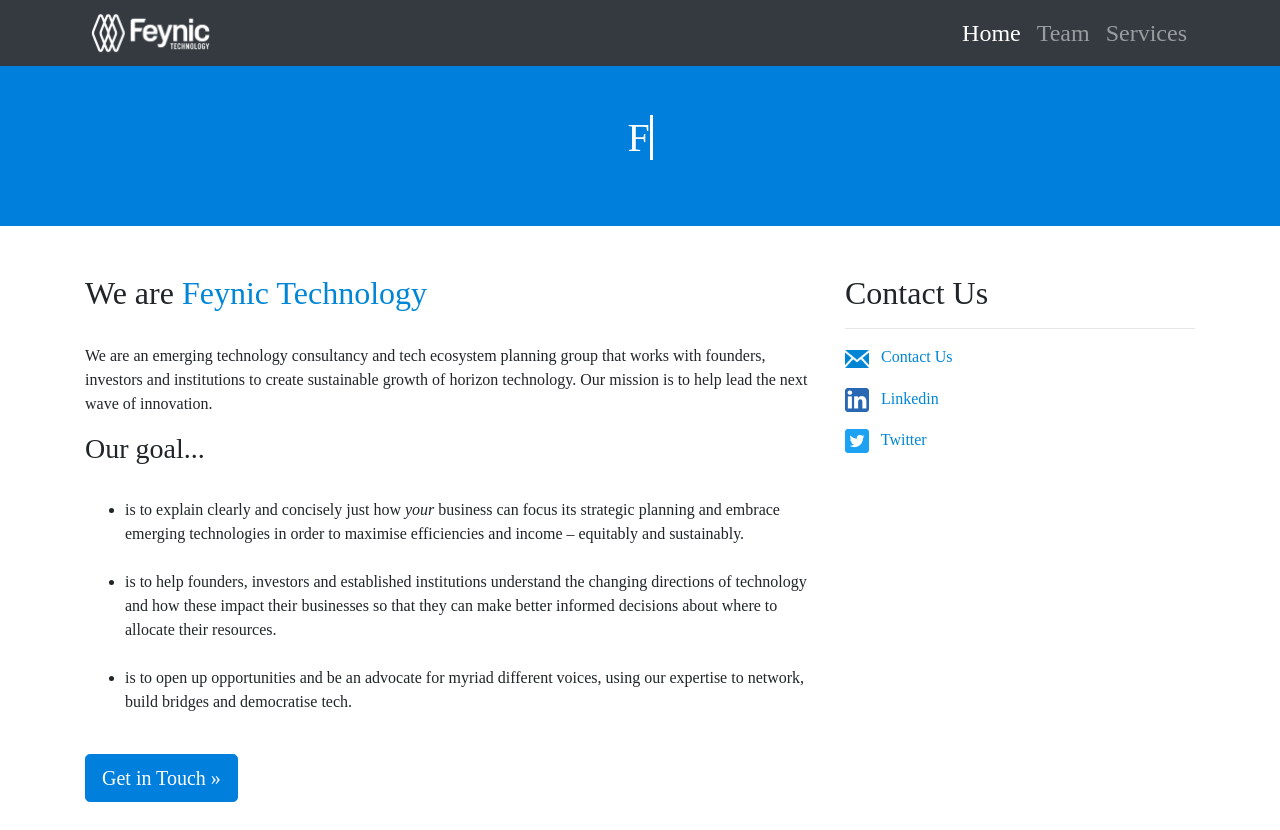
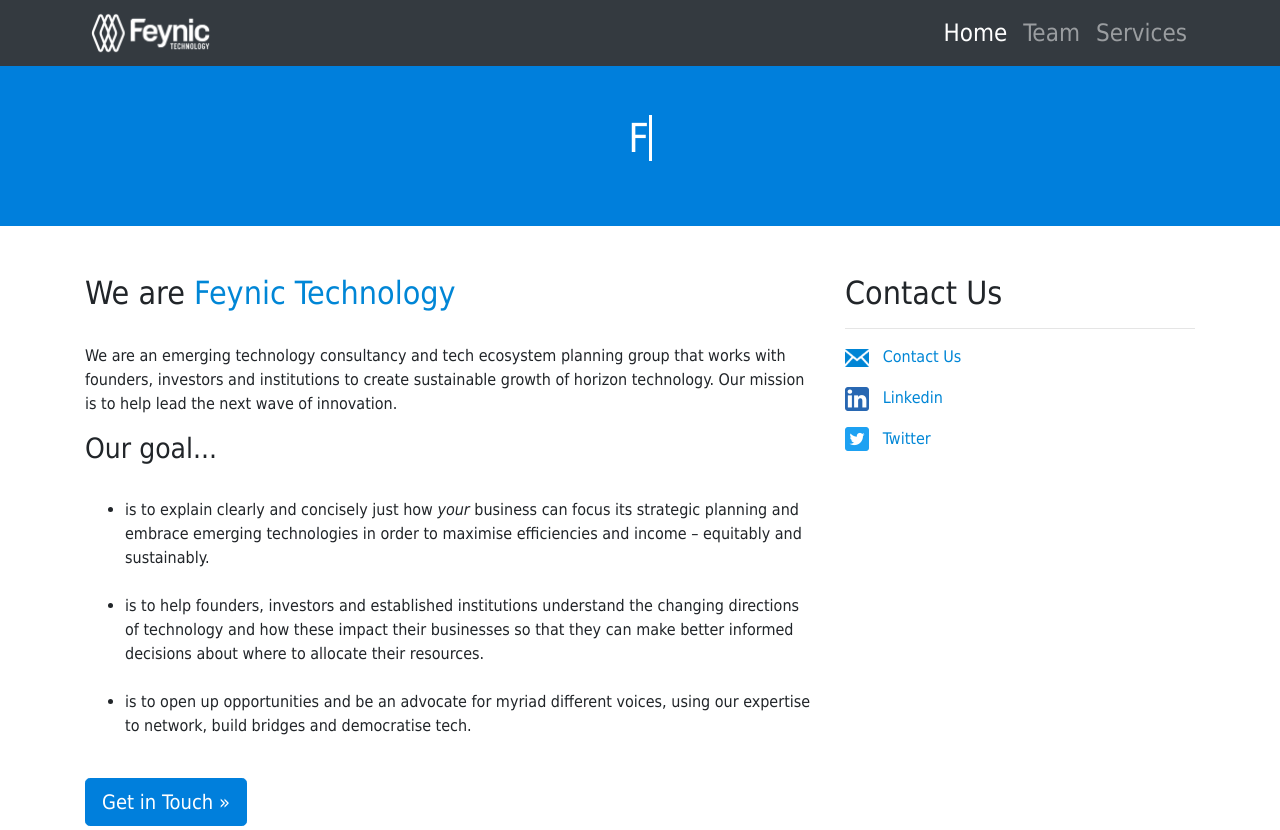
Before and after one commit to FeynicTech/feynictech.github.io, a Jekyll site: the page built from index.html, in a window 1280 px wide. Shown: the top 830 px of the page. Built offline with Jekyll 4.4.1, drawn with Linux system fonts in a browser that asks for light colours; grey boxes are pictures that could not be loaded.

Commit message:
Fallback Fonts
Added fallback fonts to header for style sheet

```diff
--- a/_includes/header.html
+++ b/_includes/header.html
@@ -2,7 +2,7 @@
 @import url('/assets/fonts/averta-regular-webfont.woff2');
 
 body {
-  font-family:'Averta Regular';
+  font-family:'Averta Regular', Tahoma, Verdana, sans-serif;
 }
 
 a:hover span {
```
